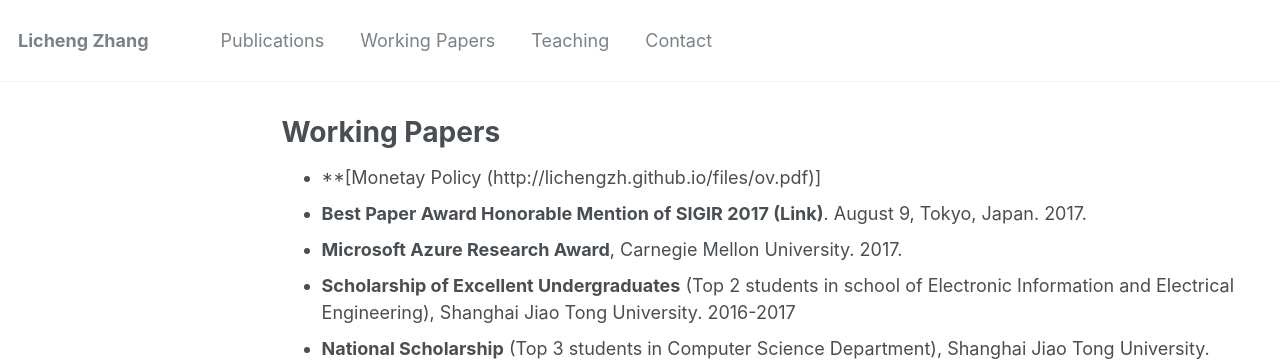
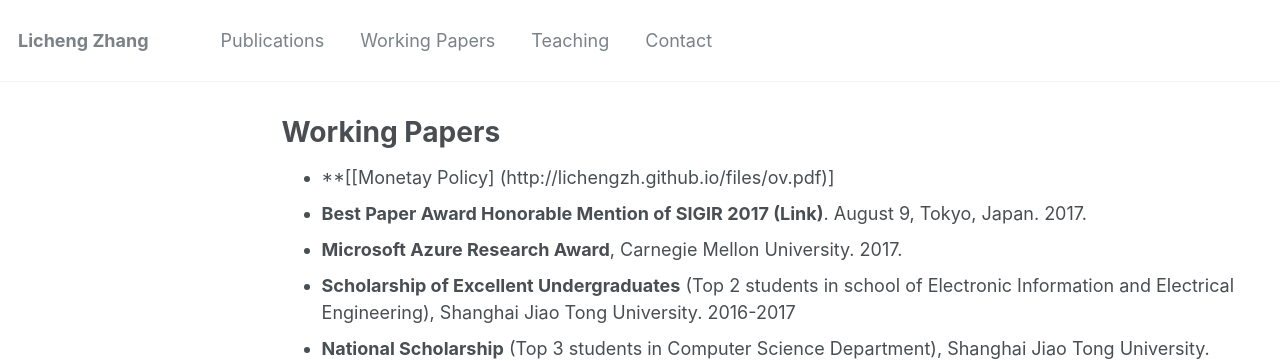
Before and after one commit to lichengzh/lichengzh.github.io, a Jekyll site: the page built from _pages/paper.md, in a window 1280 px wide. Shown: the top 361 px of the page. Built offline with Jekyll 4.4.1, drawn with Linux system fonts in a browser that asks for light colours.

```diff
--- a/_pages/paper.md
+++ b/_pages/paper.md
@@ -3,7 +3,7 @@ layout: archive
 title: "Working Papers"
 permalink: /paper/
 ---
-* **[Monetay Policy (http://lichengzh.github.io/files/ov.pdf)]
+* **[[Monetay Policy] (http://lichengzh.github.io/files/ov.pdf)]
 * **Best Paper Award Honorable Mention of SIGIR 2017 ([Link](http://sigir.org/sigir2017/program/awards/))**. August 9, Tokyo, Japan. 2017.
 * **Microsoft Azure Research Award**, Carnegie Mellon University. 2017.
 * **Scholarship of Excellent Undergraduates** (Top 2 students in school of Electronic Information and Electrical Engineering), Shanghai Jiao Tong University. 2016-2017
```
